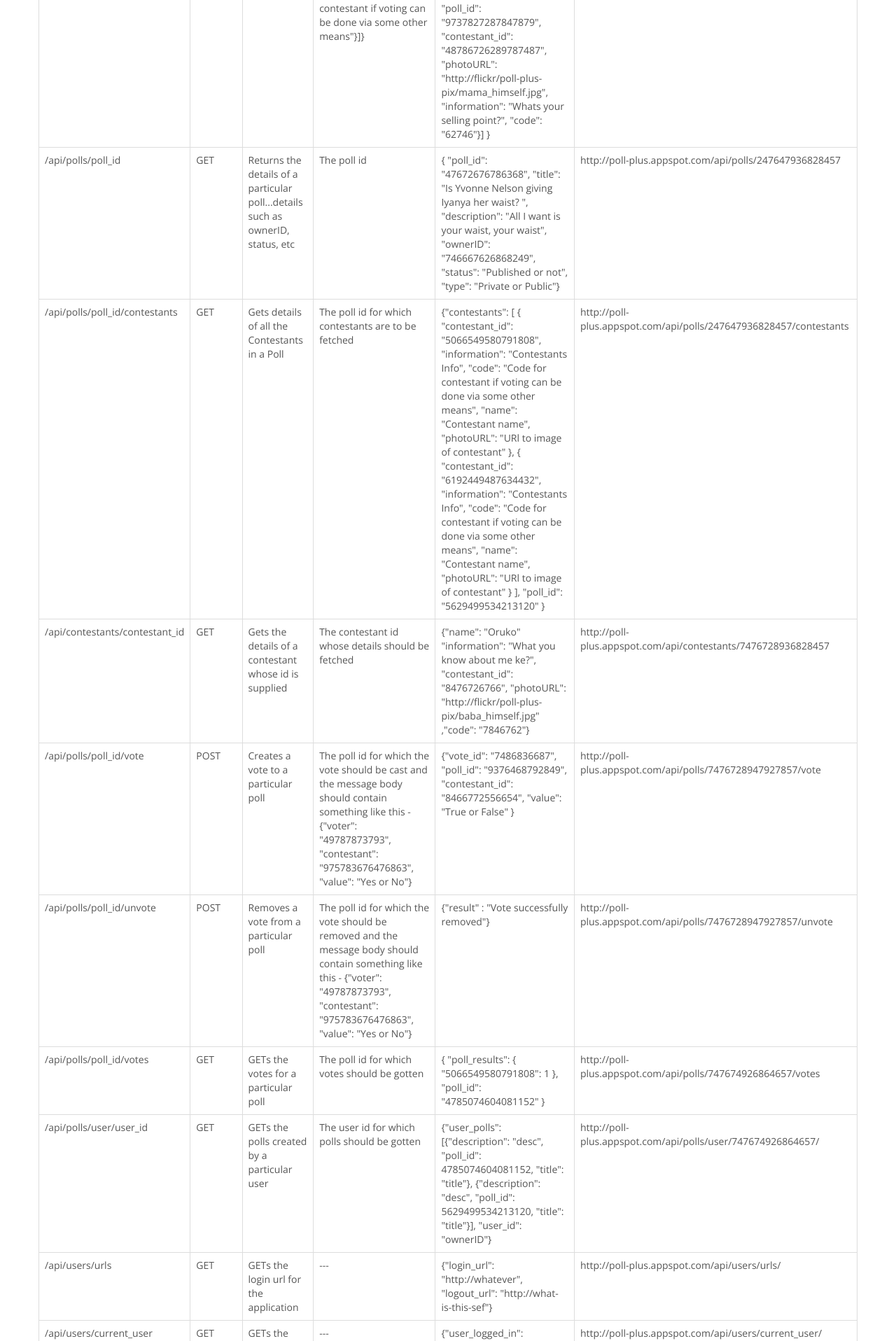
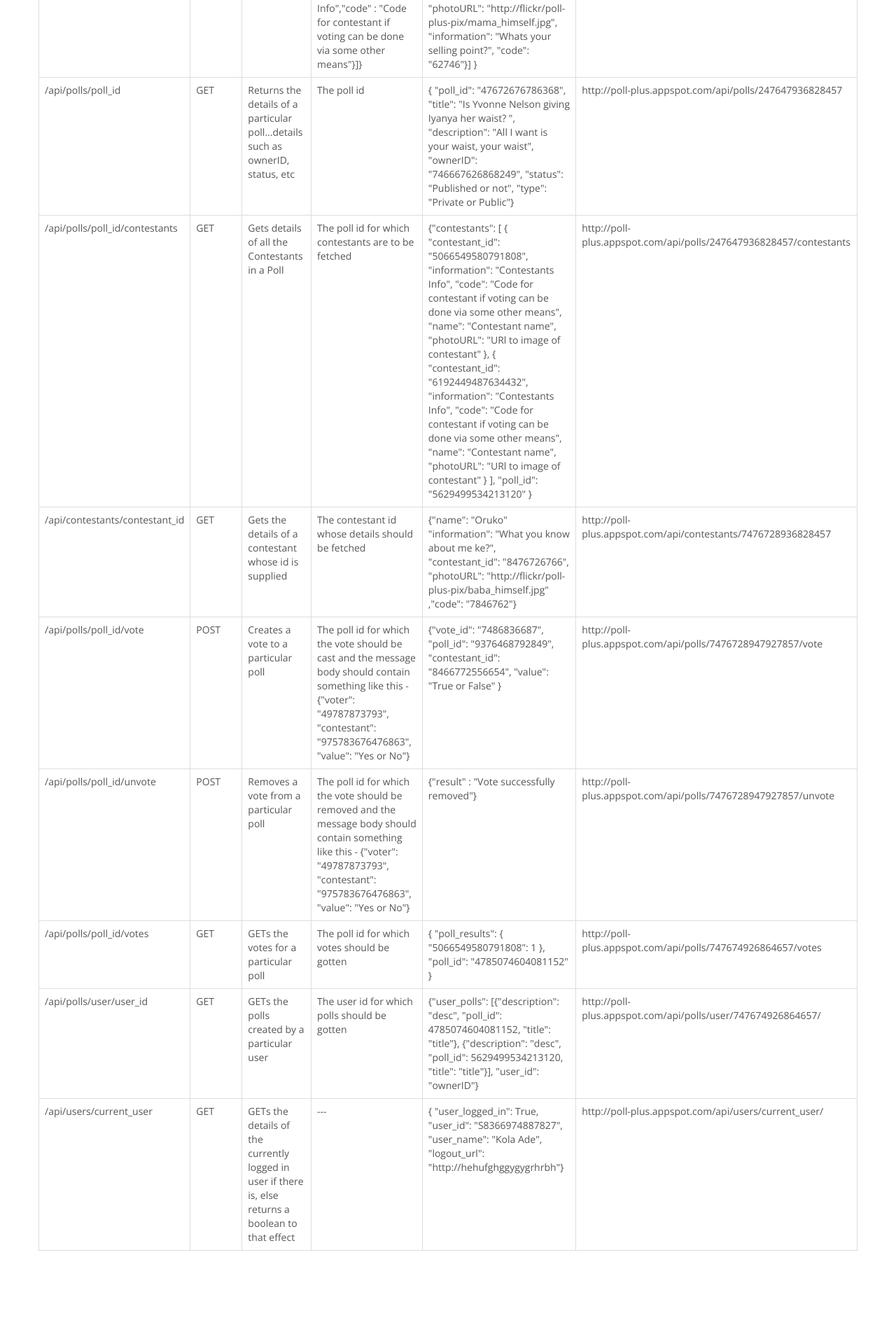
Before and after one commit to s-chand/pollific, a Python web app: template templates/api.html in a window 1280 px wide. Shown: the part 841-2757 px from the top of the page at 70% size. After the commit the page ends 2628 px from the top, so only its background shows below. Run offline with Jinja, Linux system fonts and the light colour scheme; the template is opened without the code that fills it, so the values that code supplies are empty.

Commit message:
commiting after a merge cleared an earlier commit

```diff
--- a/routes.py
+++ b/routes.py
@@ -38,8 +38,6 @@ _routes = [
         RedirectRoute('/polls/user/<user_id>', handler = 'handlers.poll_handlers.UserPollsHandler', name = 'vote_uri'),
         #GETs the details for the currently logged in user
         RedirectRoute('/users/current_user', handler = 'handlers.index.UserHandler', name = 'vote_uri'),
-        #GETs the login and logout URLs for a particular user
-        RedirectRoute('/users/urls', handler = 'handlers.index.URLsHandler', name = 'vote_uri'),
 
     ]),
     PathPrefixRoute('/u',[
--- a/templates/api.html
+++ b/templates/api.html
@@ -120,19 +120,16 @@
             <td>http://poll-plus.appspot.com/api/polls/user/747674926864657/</td>
         </tr>
         <tr>
-            <td>/api/users/urls</td>
-            <td>GET</td>
-            <td>GETs the login url for the application</td>
-            <td>---</td>
-            <td>{"login_url": "http://whatever", "logout_url": "http://what-is-this-sef"}</td>
-            <td>http://poll-plus.appspot.com/api/users/urls/</td>
-        </tr>
-        <tr>
             <td>/api/users/current_user</td>
             <td>GET</td>
-            <td>GETs the details of the currently logged in user if there is, ese returns a boolean to that effect</td>
+            <td>GETs the details of the currently logged in user if there is, else returns a boolean to that effect</td>
             <td>---</td>
-            <td>{"user_logged_in": "True/False", "user_id": "you@me.com", "user_name": "some fancy name"}</td>
+            <td>
+                { "user_logged_in": True,
+                       "user_id": "S8366974887827",
+                       "user_name": "Kola Ade",
+                       "logout_url": "http://hehufghggygygrhrbh"}
+            </td>
             <td>http://poll-plus.appspot.com/api/users/current_user/</td>
         </tr>
 
```
Also changed, not shown: handlers/index.py (+4 -17 lines).
